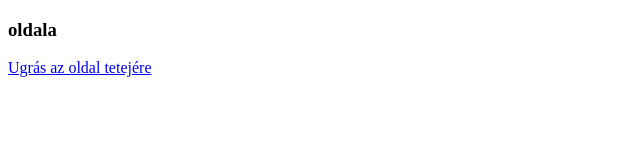
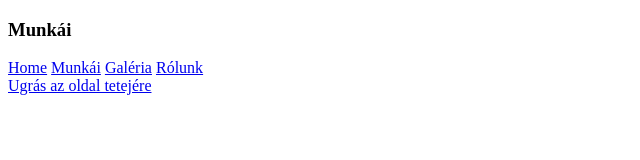
Before and after one commit to Afonya74/project-html-001-about-site, a plain HTML site: page works.html in a window 1280 px wide. Shown: the whole page, without its empty margins (0-640 px from the left). Drawn offline with Linux system fonts and the light colour scheme.

Commit message:
Navigáció kitöltve

```diff
--- a/works.html
+++ b/works.html
@@ -4,18 +4,23 @@
 <head>
     <meta charset="UTF-8">
     <meta name="viewport" content="width=device-width, initial-scale=1.0">
-    <title>Works</title>
+    <title>Munkái</title>
 </head>
 
 <body>
     <header>
-        <h3>oldala</h3>
+        <h3>Munkái</h3>
     </header>
-    <nav></nav>
+    <nav>
+        <a href="./index.html">Home</a>
+        <a href="./works.html">Munkái</a>
+        <a href="./gallery.html">Galéria</a>
+        <a href="./about.html">Rólunk</a>
+    </nav>
     <main></main>
     <section></section>
     <footer></footer>
-    <a href="./index.html">Ugrás az oldal tetejére</a>
+    <a href="./works.html">Ugrás az oldal tetejére</a>
 
 </body>
 
```
Also changed, not shown: about.html (+9 -4 lines), gallery.html (+9 -4 lines), index.html (+9 -2 lines).
